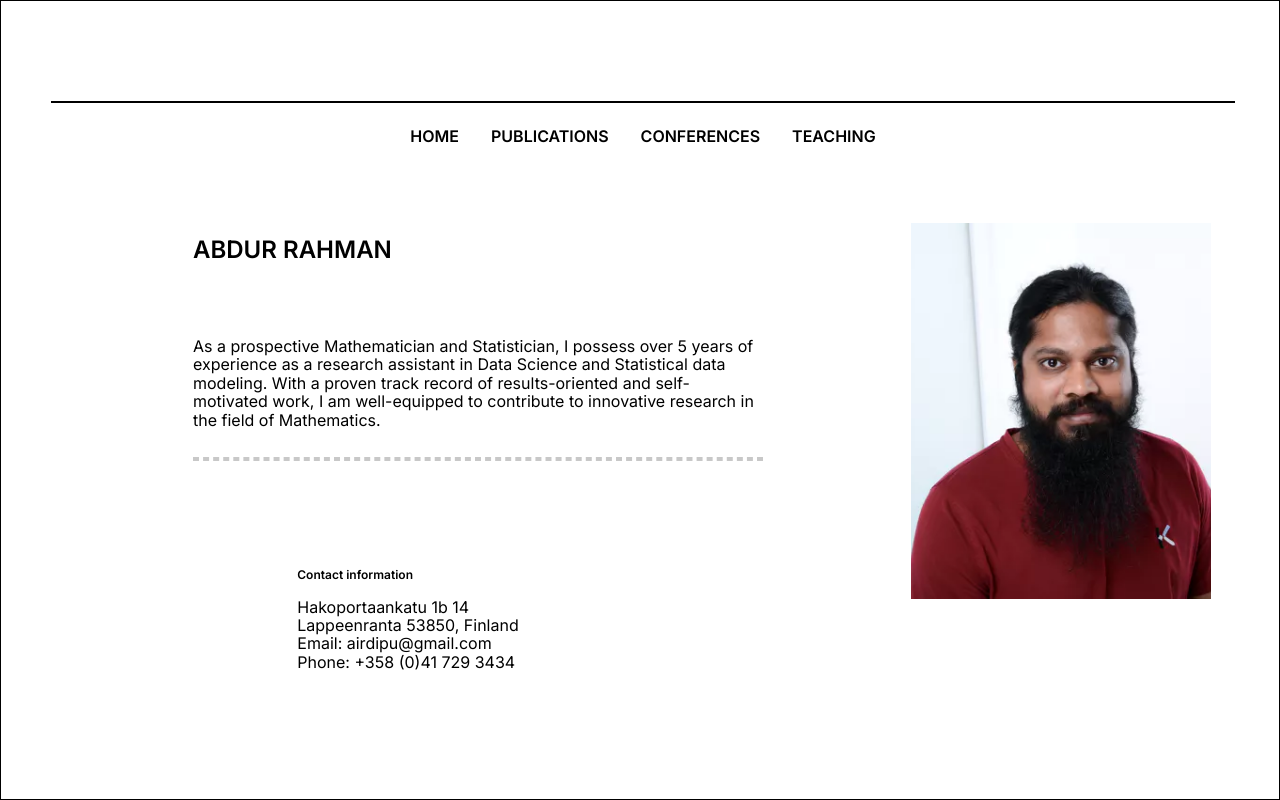
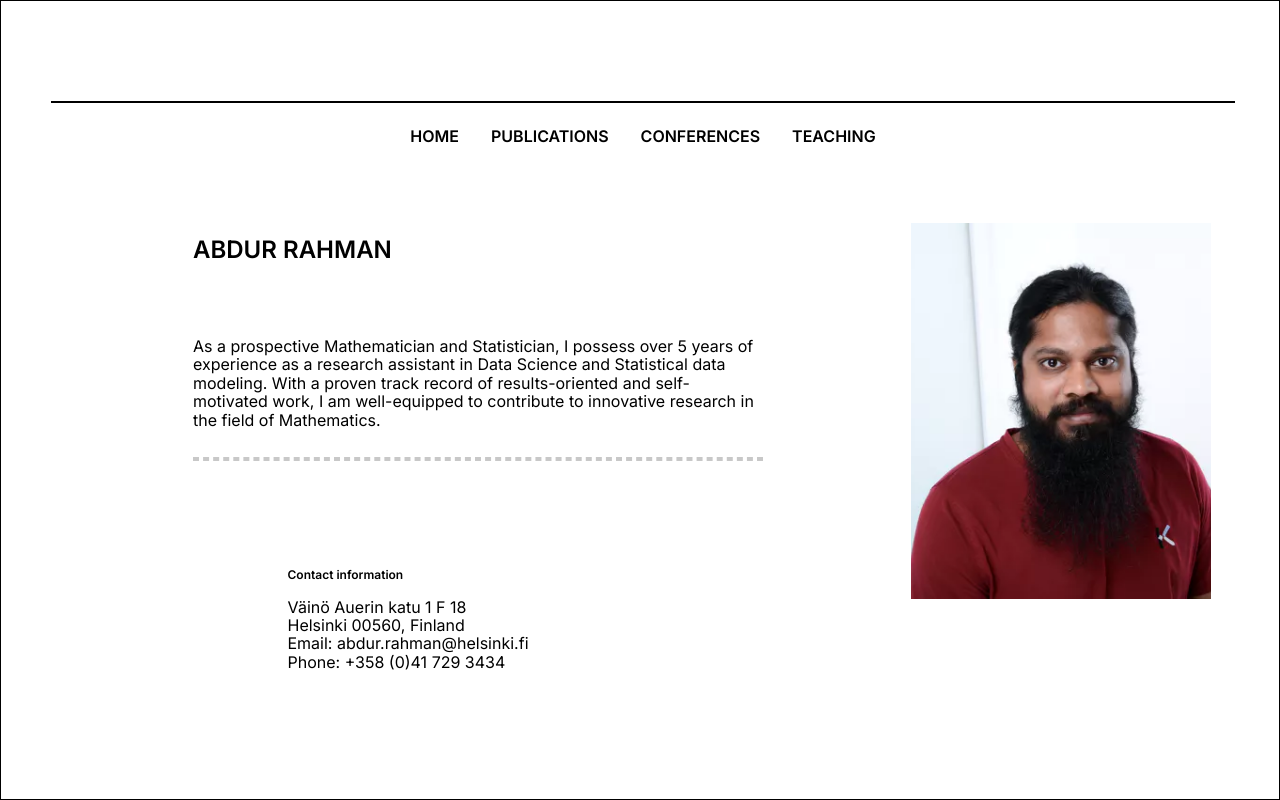
Before and after one commit to airdipu/arahman.io, a website built with Parcel: page docs/index.html in a window 1280 px wide. Built offline with nearby package versions, Linux system fonts and the light colour scheme.

Commit message:
Update index.html
Contact address changed

```diff
--- a/docs/index.html
+++ b/docs/index.html
@@ -83,11 +83,11 @@
           <div class="home-container3">
             <h2 class="home-text02">Contact information</h2>
             <span>
-              <span>Hakoportaankatu 1b 14</span>
+              <span>Väinö Auerin katu 1 F 18</span>
               <br />
-              <span>Lappeenranta 53850, Finland</span>
+              <span>Helsinki 00560, Finland</span>
               <br />
-              <span>Email: airdipu@gmail.com</span>
+              <span>Email: abdur.rahman@helsinki.fi</span>
               <br />
               <span>Phone: +358 (0)41 729 3434</span>
             </span>
```
